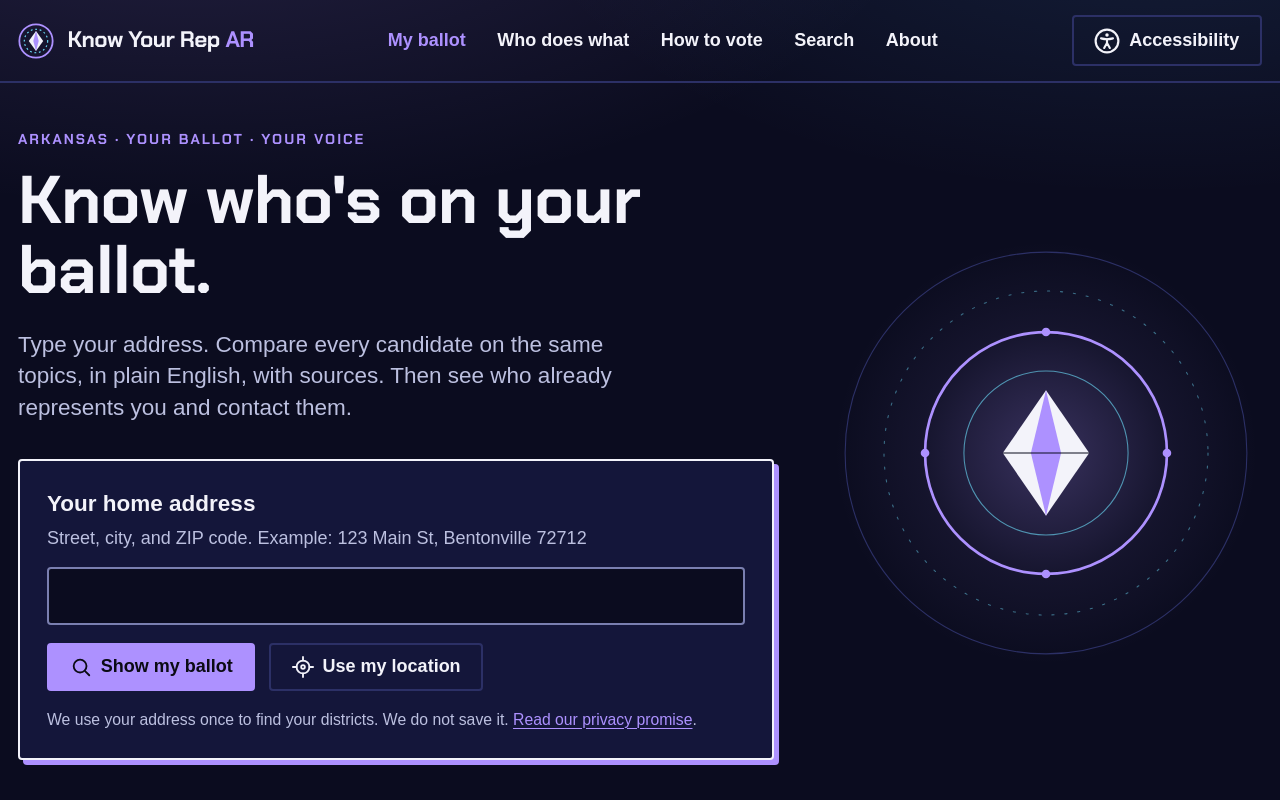
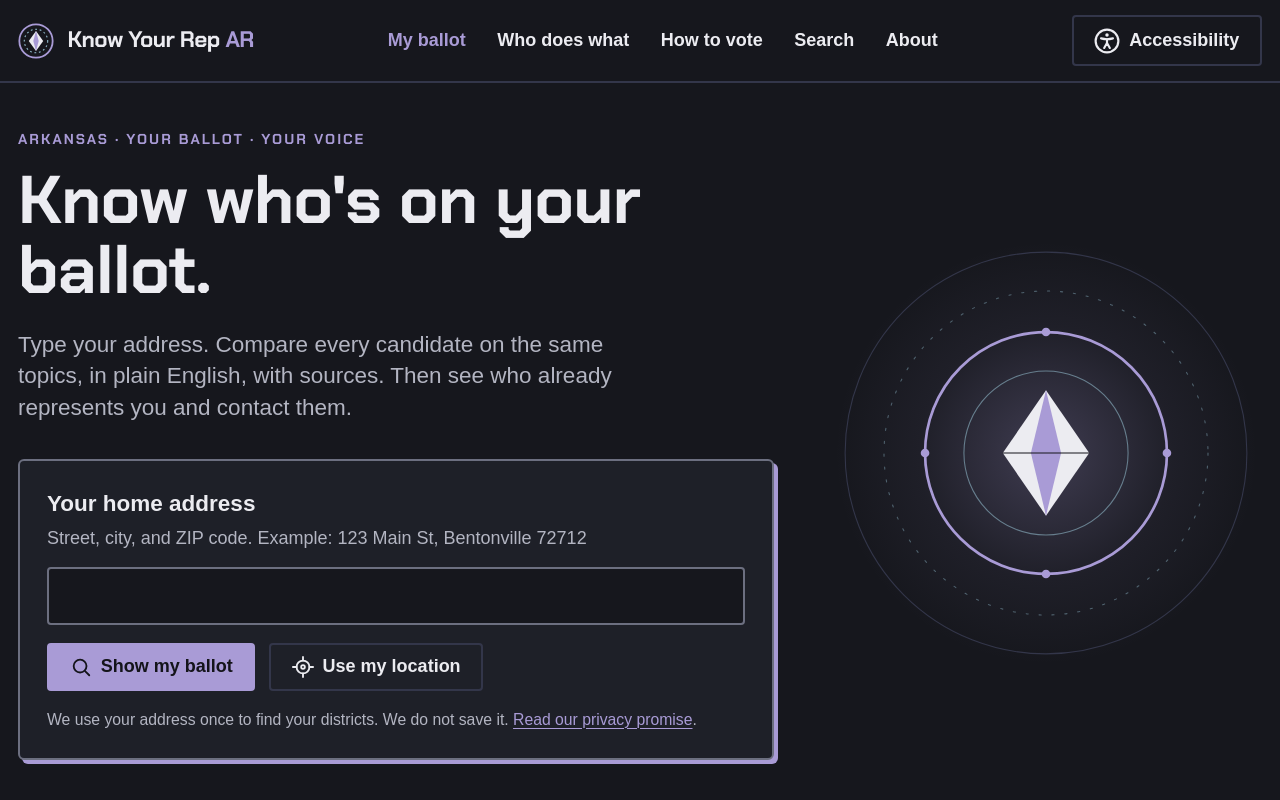
Before and after one commit to NamanGuggilam/know-your-rep-ar, a Next.js app: page / in a window 1280 px wide. Shown: the top 800 px of the page. Built offline with nearby package versions, Linux system fonts and the light colour scheme; a web font is replaced by a local one.

Commit message:
Softer palette: charcoal, dusty lavender, gentler party colors, no glow
Co-Authored-By: Claude Opus 5.5 <noreply@anthropic.com>

```diff
--- a/src/app/globals.css
+++ b/src/app/globals.css
@@ -9,29 +9,26 @@
  * Dark is the default. Every text pair is AA or better (body text AAA).
  */
 :root {
-  --bg: #0b0c1f; /* deep indigo "void" */
-  --surface: #14163a;
-  --surface-2: #1d2050;
-  --ink: #f3f3fa;
-  --ink-muted: #bcc0e0;
-  --line: #7a7fb0;
-  --line-soft: #2c3066;
-  --accent: #ad91ff; /* Hollow Purple */
-  --accent-ink: #0b0b14;
-  --accent-soft: #272259;
-  --glow: #6fe3ff; /* Six Eyes, decoration only */
-  --panel-shadow: #ad91ff;
-  --focus: #6fe3ff;
-  --party-r: #ff5c7a; /* Reversal Red */
-  --party-r-ink: #0b0b14;
-  --party-d: #5aa9ff; /* Lapse Blue */
-  --party-d-ink: #0b0b14;
-  --party-o: #ad91ff; /* Hollow Purple: independent and other parties */
-  --party-o-ink: #0b0b14;
-  /* Soft purple and blue light behind the top of every page. */
-  --page-glow:
-    radial-gradient(60rem 28rem at 15% -8rem, rgb(173 145 255 / 0.16), transparent 70%),
-    radial-gradient(50rem 24rem at 90% -6rem, rgb(90 169 255 / 0.12), transparent 70%);
+  --bg: #16171d; /* soft charcoal */
+  --surface: #1e2028;
+  --surface-2: #272a34;
+  --ink: #ececf1;
+  --ink-muted: #b3b5c2;
+  --line: #6c6f80;
+  --line-soft: #33364a;
+  --accent: #a99bd6; /* dusty lavender (a softer Hollow Purple) */
+  --accent-ink: #14141a;
+  --accent-soft: #2c2a3d;
+  --glow: #8fb8c9; /* muted Six Eyes blue, decoration only */
+  --panel-shadow: #a99bd6;
+  --focus: #8fb8c9;
+  --party-r: #e07a8a; /* softer red */
+  --party-r-ink: #14141a;
+  --party-d: #7fa8d9; /* softer blue */
+  --party-d-ink: #14141a;
+  --party-o: #a99bd6; /* lavender: independent and other parties */
+  --party-o-ink: #14141a;
+  --page-glow: none;
   color-scheme: dark;
 }
 
@@ -180,9 +177,9 @@ a:hover {
 }
 .panel {
   background: var(--surface);
-  border: 2px solid var(--ink);
-  border-radius: 4px;
-  box-shadow: 5px 5px 0 var(--panel-shadow);
+  border: 2px solid var(--line);
+  border-radius: 6px;
+  box-shadow: 4px 4px 0 var(--panel-shadow);
 }
 html[data-theme="contrast"] .card,
 html[data-theme="contrast"] .btn {
--- a/src/app/layout.tsx
+++ b/src/app/layout.tsx
@@ -33,7 +33,7 @@ export const metadata: Metadata = {
 };
 
 export const viewport: Viewport = {
-  themeColor: "#0b0c1f",
+  themeColor: "#16171d",
 };
 
 export default function RootLayout({ children }: LayoutProps<"/">) {
--- a/src/components/DistrictMapInner.tsx
+++ b/src/components/DistrictMapInner.tsx
@@ -35,7 +35,7 @@ export default function DistrictMapInner({ shape }: { shape: DistrictShape }) {
       <GeoJSON
         key={shape.label}
         data={shape.geojson}
-        style={{ color: "#7c5cff", weight: 3, fillColor: "#a88bff", fillOpacity: 0.18 }}
+        style={{ color: "#8c7fc4", weight: 3, fillColor: "#a99bd6", fillOpacity: 0.18 }}
       />
       <FitBounds shape={shape} />
     </MapContainer>
```
